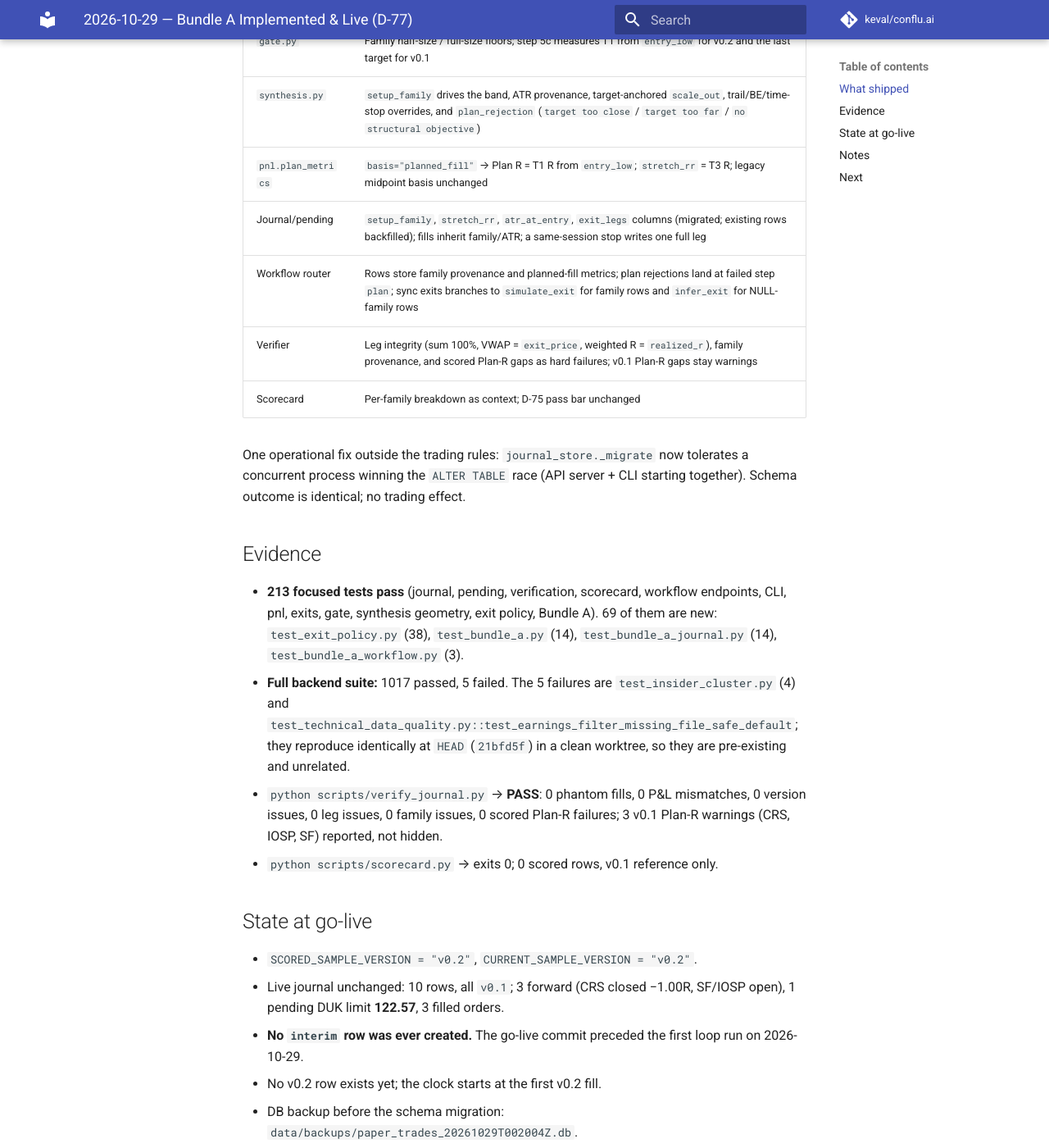
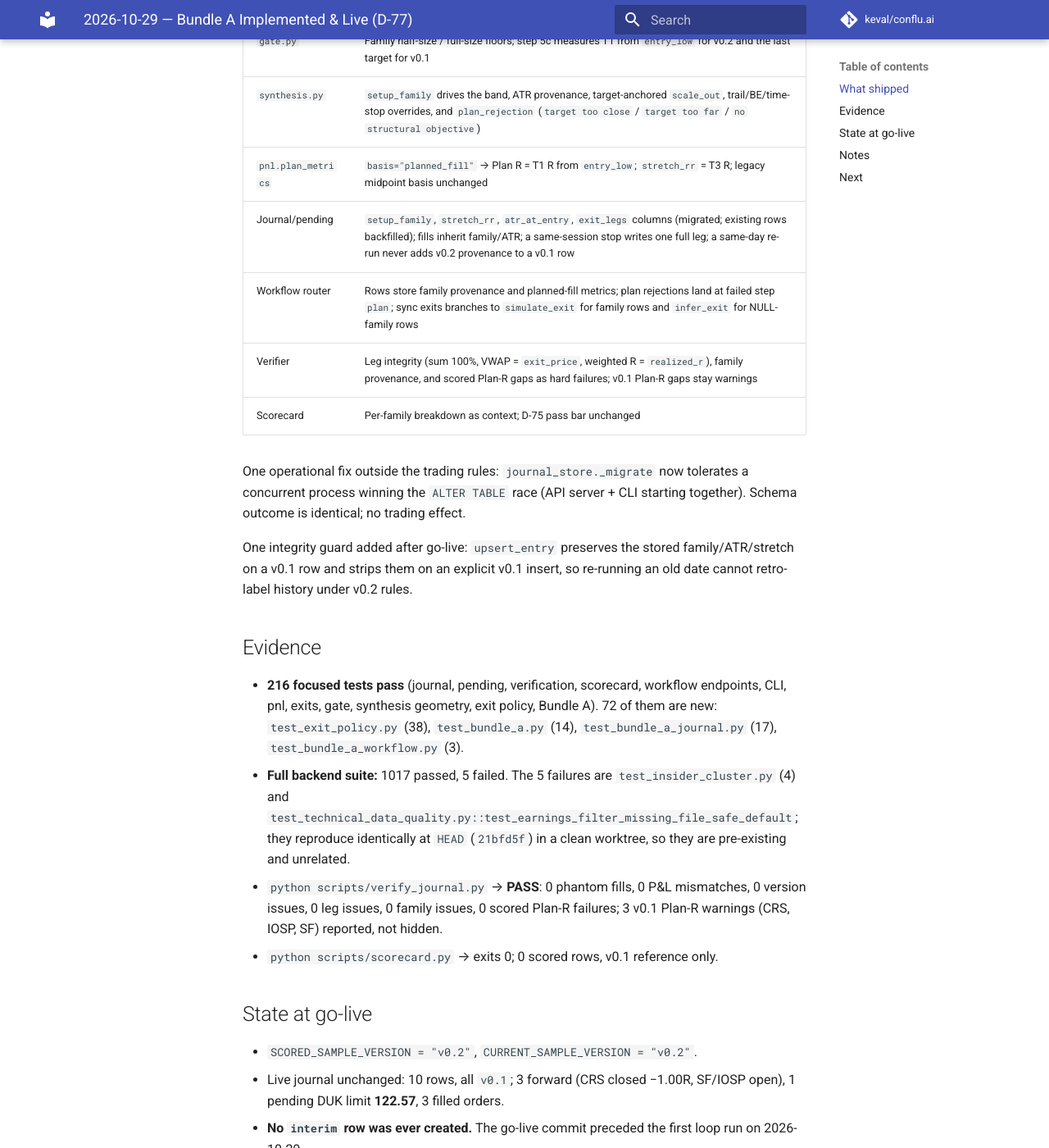
Before and after one commit to mk-keval/conflu.ai, an MkDocs documentation site: the page built from docs/SESSIONS/2026-10-29_bundle-a-live-d77.md, in a window 1280 px wide and 1400 px high, scrolled down 609 px. Shown: the whole window at 82% size. Built offline with MkDocs 1.6.1 and Material for MkDocs 9.7.7, drawn with Linux system fonts in a browser that asks for light colours; comment, search, counter and statistics services are not loaded.

Commit message:
docs(session): record the v0.1 re-run guard and final test counts (D-77)

```diff
--- a/docs/SESSIONS/2026-10-29_bundle-a-live-d77.md
+++ b/docs/SESSIONS/2026-10-29_bundle-a-live-d77.md
@@ -19,7 +19,7 @@ last-target Plan R.
 | `gate.py` | Family half-size / full-size floors; step 5c measures T1 from `entry_low` for v0.2 and the last target for v0.1 |
 | `synthesis.py` | `setup_family` drives the band, ATR provenance, target-anchored `scale_out`, trail/BE/time-stop overrides, and `plan_rejection` (`target too close` / `target too far` / `no structural objective`) |
 | `pnl.plan_metrics` | `basis="planned_fill"` → Plan R = T1 R from `entry_low`; `stretch_rr` = T3 R; legacy midpoint basis unchanged |
-| Journal/pending | `setup_family`, `stretch_rr`, `atr_at_entry`, `exit_legs` columns (migrated; existing rows backfilled); fills inherit family/ATR; a same-session stop writes one full leg |
+| Journal/pending | `setup_family`, `stretch_rr`, `atr_at_entry`, `exit_legs` columns (migrated; existing rows backfilled); fills inherit family/ATR; a same-session stop writes one full leg; a same-day re-run never adds v0.2 provenance to a v0.1 row |
 | Workflow router | Rows store family provenance and planned-fill metrics; plan rejections land at failed step `plan`; sync exits branches to `simulate_exit` for family rows and `infer_exit` for NULL-family rows |
 | Verifier | Leg integrity (sum 100%, VWAP = `exit_price`, weighted R = `realized_r`), family provenance, and scored Plan-R gaps as hard failures; v0.1 Plan-R gaps stay warnings |
 | Scorecard | Per-family breakdown as context; D-75 pass bar unchanged |
@@ -28,12 +28,16 @@ One operational fix outside the trading rules: `journal_store._migrate` now
 tolerates a concurrent process winning the `ALTER TABLE` race (API server + CLI
 starting together). Schema outcome is identical; no trading effect.
 
+One integrity guard added after go-live: `upsert_entry` preserves the stored
+family/ATR/stretch on a v0.1 row and strips them on an explicit v0.1 insert, so
+re-running an old date cannot retro-label history under v0.2 rules.
+
 ## Evidence
 
-- **213 focused tests pass** (journal, pending, verification, scorecard,
+- **216 focused tests pass** (journal, pending, verification, scorecard,
   workflow endpoints, CLI, pnl, exits, gate, synthesis geometry, exit policy,
-  Bundle A). 69 of them are new: `test_exit_policy.py` (38),
-  `test_bundle_a.py` (14), `test_bundle_a_journal.py` (14),
+  Bundle A). 72 of them are new: `test_exit_policy.py` (38),
+  `test_bundle_a.py` (14), `test_bundle_a_journal.py` (17),
   `test_bundle_a_workflow.py` (3).
 - **Full backend suite:** 1017 passed, 5 failed. The 5 failures are
   `test_insider_cluster.py` (4) and
```
